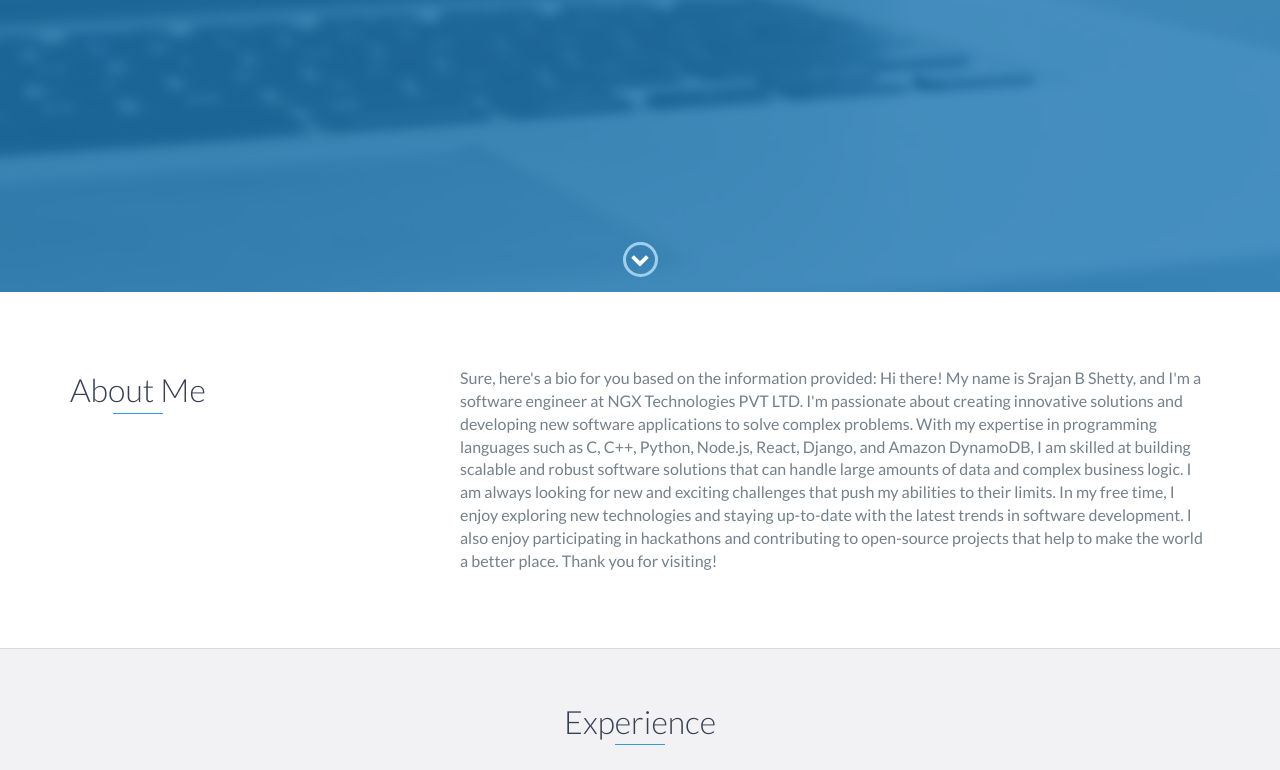
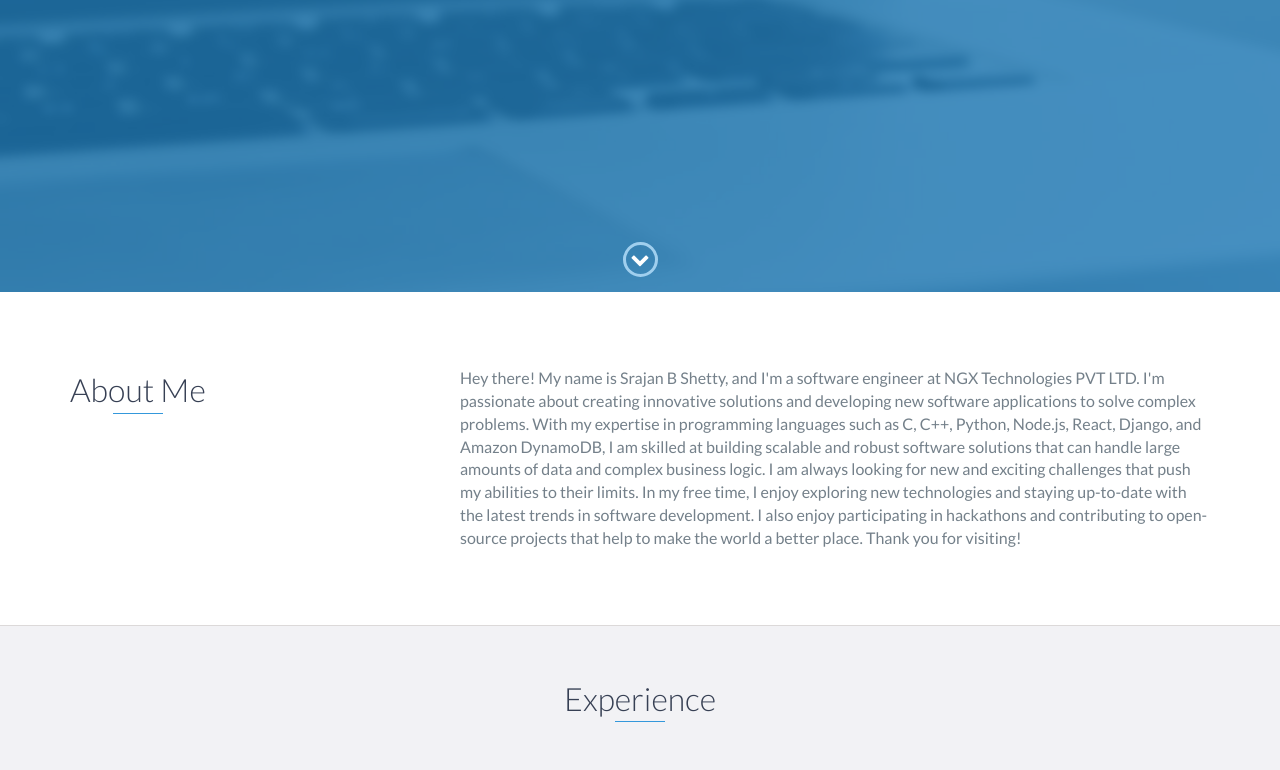
Before and after one commit to entity-cosmos/cv, a website: page index.html in a window 1280 px wide. Shown: the part 508-1278 px from the top of the page. Drawn offline with nearby package versions, Linux system fonts and the light colour scheme.

Commit message:
Did some changes

```diff
--- a/index.html
+++ b/index.html
@@ -74,8 +74,7 @@
           </div>
           <div class="col-md-8">
             <p>
-              Sure, here's a bio for you based on the information provided: Hi
-              there! My name is Srajan B Shetty, and I'm a software engineer at
+              Hey there! My name is Srajan B Shetty, and I'm a software engineer at
               NGX Technologies PVT LTD. I'm passionate about creating innovative
               solutions and developing new software applications to solve
               complex problems. With my expertise in programming languages such
```
